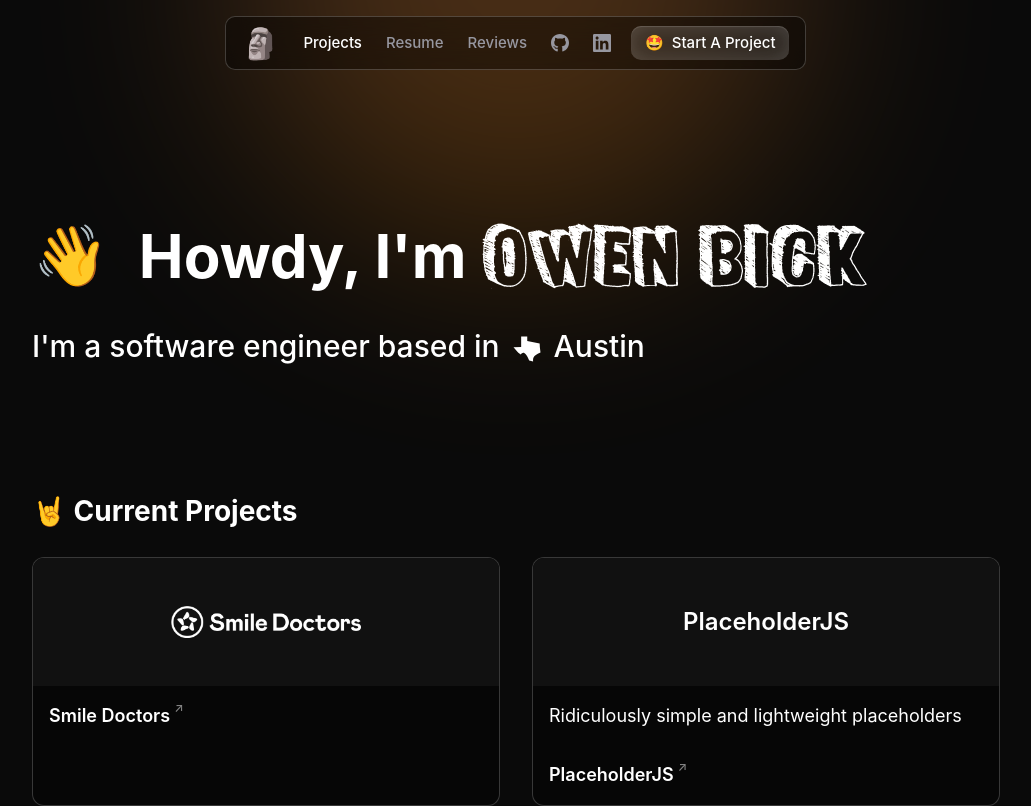
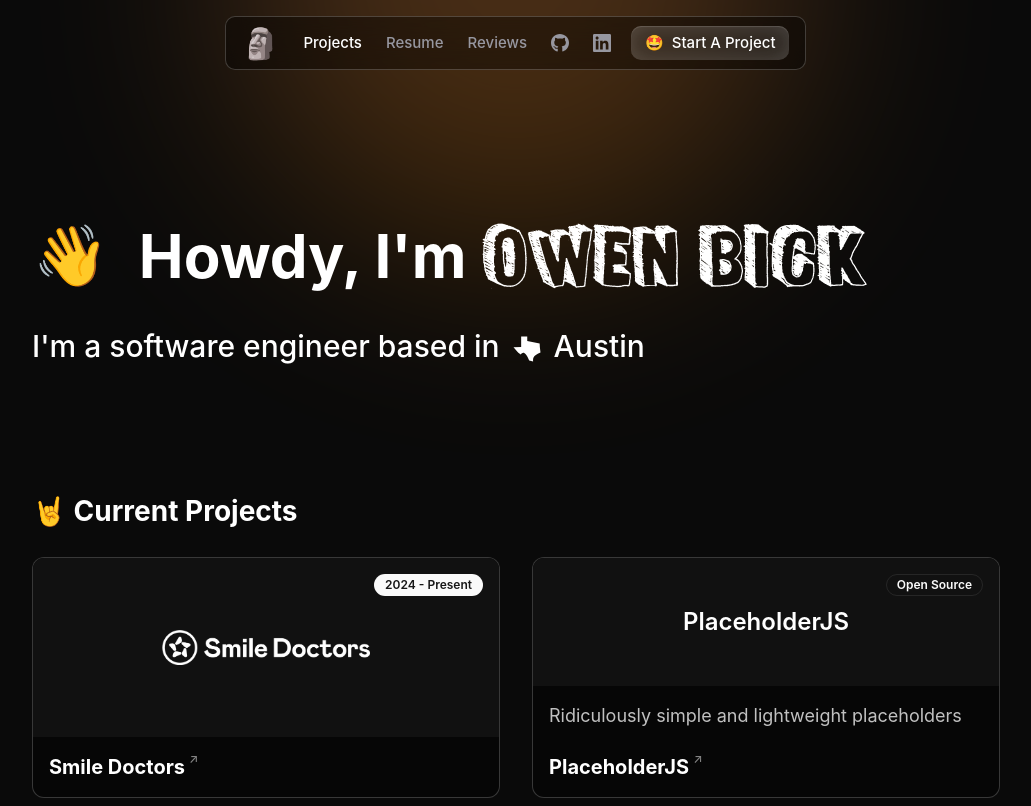
Before and after one commit to bick/website, a Next.js app: page / in a window 1280 px wide. Shown: the top 806 px of the page, without its empty margins (124-1155 px from the left). Built offline with nearby package versions, Linux system fonts and the light colour scheme.

Commit message:
Add badge

```diff
--- a/src/app/(home)/Portfolio.tsx
+++ b/src/app/(home)/Portfolio.tsx
@@ -2,6 +2,8 @@
 
 import Image from "next/image"
 import Link from "next/link"
+
+import { Badge } from "@/components/ui/badge"
 
 export default function Portfolio() {
   const projects = [
@@ -12,16 +14,20 @@ export default function Portfolio() {
       imageWidth: 400,
       imageHeight: 150,
       imageAlt: "Smile Doctors.",
+      badge: '2024 - Present',
+      badgeType: "default",
       hasImage: true,
     },
     {
       title: "PlaceholderJS",
+      description: "Ridiculously simple and lightweight placeholders",
       url: "https://placeholderjs.com",
       imageSrc: "",
       imageWidth: 0,
       imageHeight: 0,
       imageAlt: "",
-      description: "Ridiculously simple and lightweight placeholders",
+      badge: 'Open Source',
+      badgeType: "outline",
       hasImage: false,
     },
     {
@@ -31,24 +37,25 @@ export default function Portfolio() {
       imageWidth: 400,
       imageHeight: 25,
       imageAlt: "Devgigs.",
-      description: "Coming Summer 2025",
+      badge: 'Summer 2025',
+      badgeType: "outline",
       hasImage: true,
     },
     {
       title: "@genzswe",
       url: "https://instagram.com/genzswe",
       imageSrc: "/static/genzswe.png",
-      imageWidth: 400,
-      imageHeight: 400,
+      imageWidth: 100,
+      imageHeight: 100,
       imageAlt: "genzswe.",
       description: "I post software engineering memes sometimes",
       hasImage: true,
-      customImageClasses: "py-6 px-0",
+      customImageClasses: "p",
     },
   ]
 
   const cardStyles =
-    "inline-block portfolio-item bg-black border border-[rgba(255,255,255,0.2)] mb-4 p-0 w-full rounded-xl no-underline box-border break-inside-avoid rounded-lg overflow-hidden min-w-full hover:border-[#666] transition-colors duration-200"
+      "flex flex-col portfolio-item bg-black border border-[rgba(255,255,255,0.2)] mb-4 p-0 w-full rounded-xl no-underline box-border break-inside-avoid rounded-lg overflow-hidden min-w-full hover:border-[#666] transition-colors duration-200"
 
   return (
       <section className="mt-12" id="projects">
@@ -57,26 +64,38 @@ export default function Portfolio() {
           <div className="mt-8 md:grid md:grid-cols-2 md:gap-8">
             {projects.map((project, index) => (
                 <Link key={index} className={cardStyles} href={project.url} target="_blank" rel="nofollow">
+                  <div className="w-full h-full bg-[#111] flex justify-center relative">
+                    {project.badge && (
+                        <Badge variant={project.badgeType as "default" | "secondary" | "destructive" | "outline" | undefined} className="absolute top-4 right-4">
+                          {project.badge}
+                        </Badge>
+                    )}
                   {project.hasImage ? (
                       <Image
                           src={project.imageSrc}
                           width={project.imageWidth}
                           height={project.imageHeight}
                           alt={project.imageAlt}
-                  className={`h-auto max-h-32 w-full bg-[#111] object-contain ${project.customImageClasses || (index % 2 === 0 ? "odd:px-20 odd:py-12" : "even:p-20")}`}
+                          className={`object-contain h-32 py-4 ${
+                              project.customImageClasses ||
+                              (project.description
+                                  ? (index % 2 === 0 ? "h-auto max-h-32 odd:px-20 odd:py-12" : "h-auto max-h-32 even:p-20")
+                                  : "h-full px-24")
+                          }`}
                       />
                   ) : (
-                <div className="flex h-32 items-center justify-center bg-[#111] text-2xl font-semibold">
+                      <div className={`flex items-center justify-center bg-[#111] text-2xl font-semibold ${!project.description ? "h-48" : "h-32"}`}>
                         {project.title}
                       </div>
                   )}
+                  </div>
                   <div className="p-4">
                     {project.description && (
-                    <blockquote className="m-0 mb-8 p-0 text-lg leading-normal block">
+                        <blockquote className="mb-6 p-0 text-lg leading-normal block opacity-75">
                           {project.description}
                         </blockquote>
                     )}
-                <h3 className="mb-0 text-lg font-semibold after:ml-1 after:align-top after:text-xs after:font-medium after:leading-none after:opacity-50 after:content-['↗']">
+                    <h3 className="mb-0 text-xl font-bold after:ml-1 after:align-top after:text-xs after:font-medium after:leading-none after:opacity-50 after:content-['↗']">
                       {project.title}
                     </h3>
                   </div>
--- /dev/null
+++ b/src/components/ui/badge.tsx
@@ -0,0 +1,36 @@
+import * as React from "react"
+import { cva, type VariantProps } from "class-variance-authority"
+
+import { cn } from "@/lib/utils"
+
+const badgeVariants = cva(
+  "inline-flex items-center rounded-full border px-2.5 py-0.5 text-xs font-semibold transition-colors focus:outline-none focus:ring-2 focus:ring-ring focus:ring-offset-2",
+  {
+    variants: {
+      variant: {
+        default:
+          "border-transparent bg-primary text-primary-foreground hover:bg-primary/80",
+        secondary:
+          "border-transparent bg-secondary text-secondary-foreground hover:bg-secondary/80",
+        destructive:
+          "border-transparent bg-destructive text-destructive-foreground hover:bg-destructive/80",
+        outline: "text-foreground",
+      },
+    },
+    defaultVariants: {
+      variant: "default",
+    },
+  }
+)
+
+export interface BadgeProps
+  extends React.HTMLAttributes<HTMLDivElement>,
+    VariantProps<typeof badgeVariants> {}
+
+function Badge({ className, variant, ...props }: BadgeProps) {
+  return (
+    <div className={cn(badgeVariants({ variant }), className)} {...props} />
+  )
+}
+
+export { Badge, badgeVariants }
```
Lines whose indentation alone changed are shown as unchanged.
